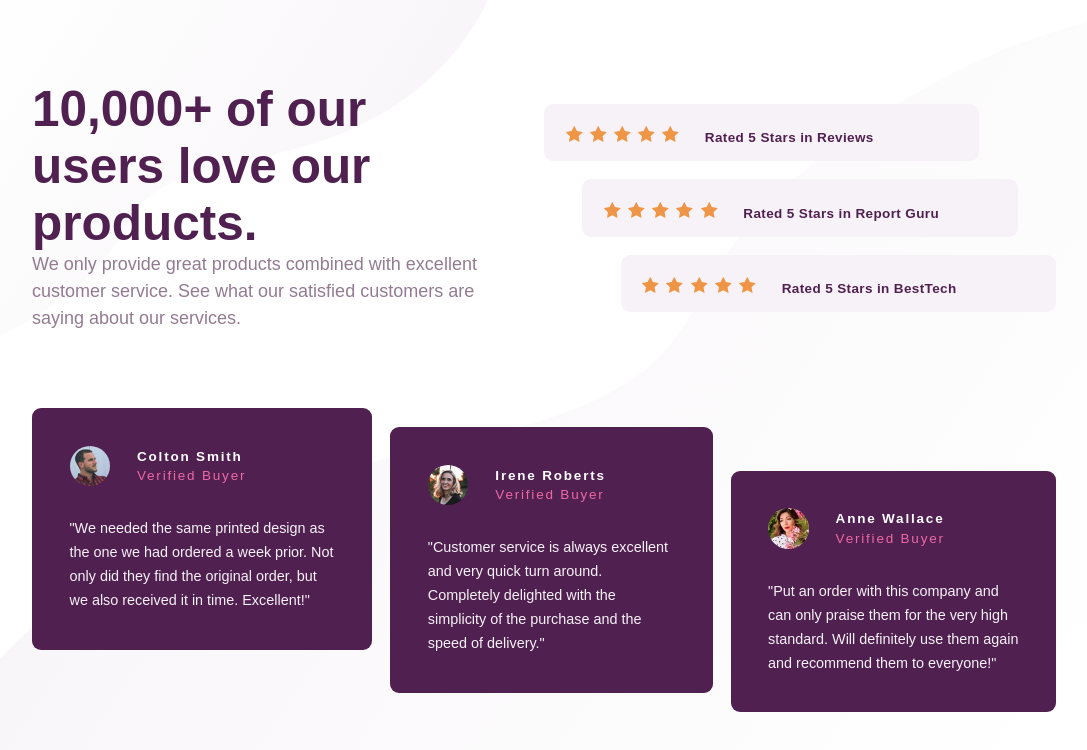
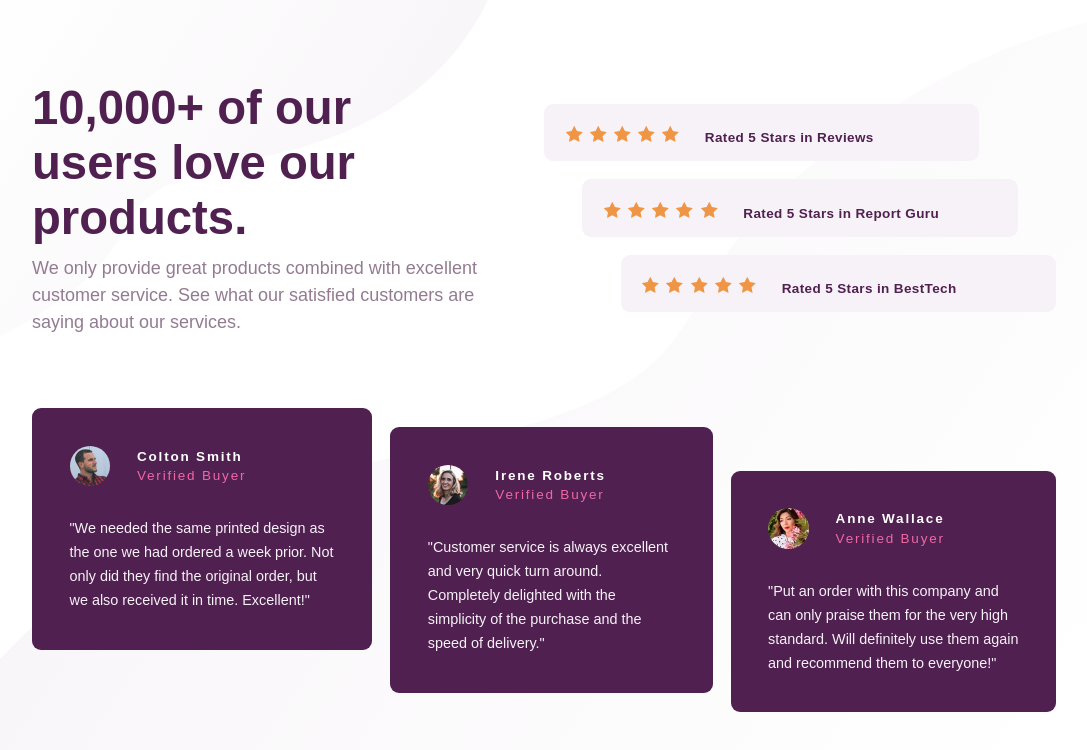
Before and after one commit to wojocode/socia-proof_section, a plain HTML site: page index.html in a window 1280 px wide. Shown: the whole page, without its empty margins (96-1183 px from the left). Drawn offline with Linux system fonts and the light colour scheme.

Commit message:
Resize header

```diff
--- a/style.css
+++ b/style.css
@@ -184,7 +184,8 @@ header > h1, header > p{
     }
     header h1{
         width:90%;
-        font-size:3.3rem;
+        font-size:3.15rem;
+        margin-bottom:10px;
     }
     header p{
         font-size:1.2rem;
```
